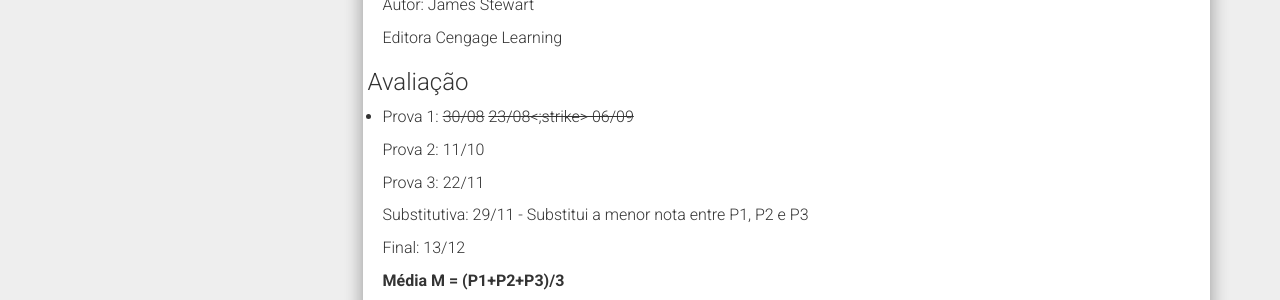
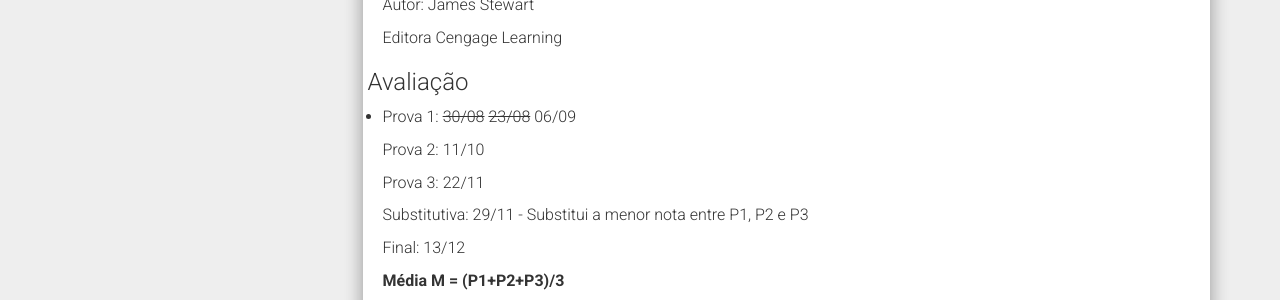
Before and after one commit to chunggnuhc/chunggnuhc.github.io, a Jekyll site: the page built from CMA211AN-Calc2-2sem2018.md, in a window 1280 px wide and 900 px high, scrolled down 387 px. Shown: the part 153-453 px from the top of the window. Built offline with Jekyll 4.4.1, drawn with Linux system fonts in a browser that asks for light colours; nearby versions of some CDN libraries.

Commit message:
Update CMA211AN-Calc2-2sem2018.md

```diff
--- a/CMA211AN-Calc2-2sem2018.md
+++ b/CMA211AN-Calc2-2sem2018.md
@@ -23,7 +23,7 @@ permalink: /CMA211AN-Calc2-2sem2018/
 
 <h3>Avaliação</h3>
 
-- Prova 1: <strike>30/08</strike> <strike>23/08<;strike> 06/09
+- Prova 1: <strike>30/08</strike> <strike>23/08</strike> 06/09
 
   Prova 2: 11/10
 
```
